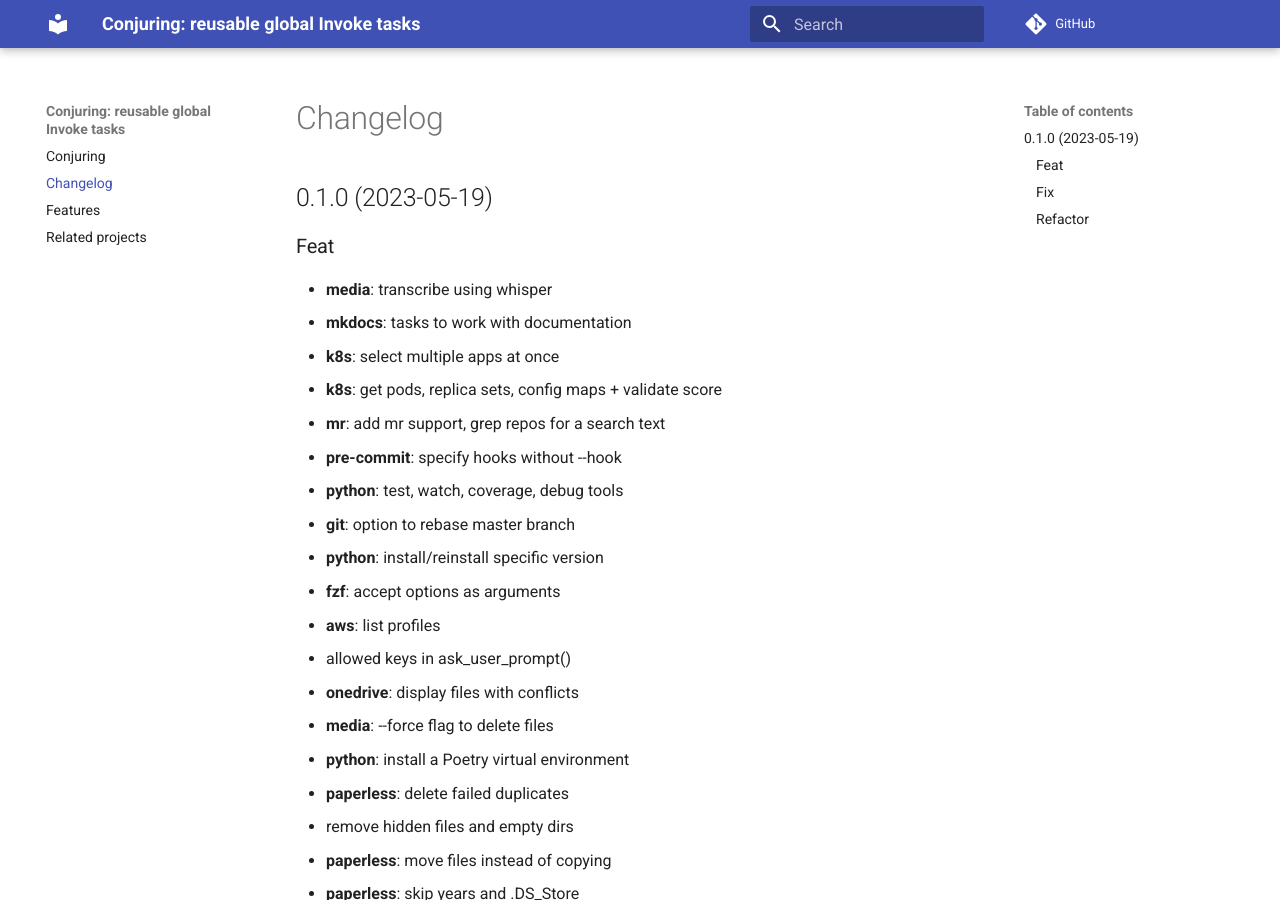
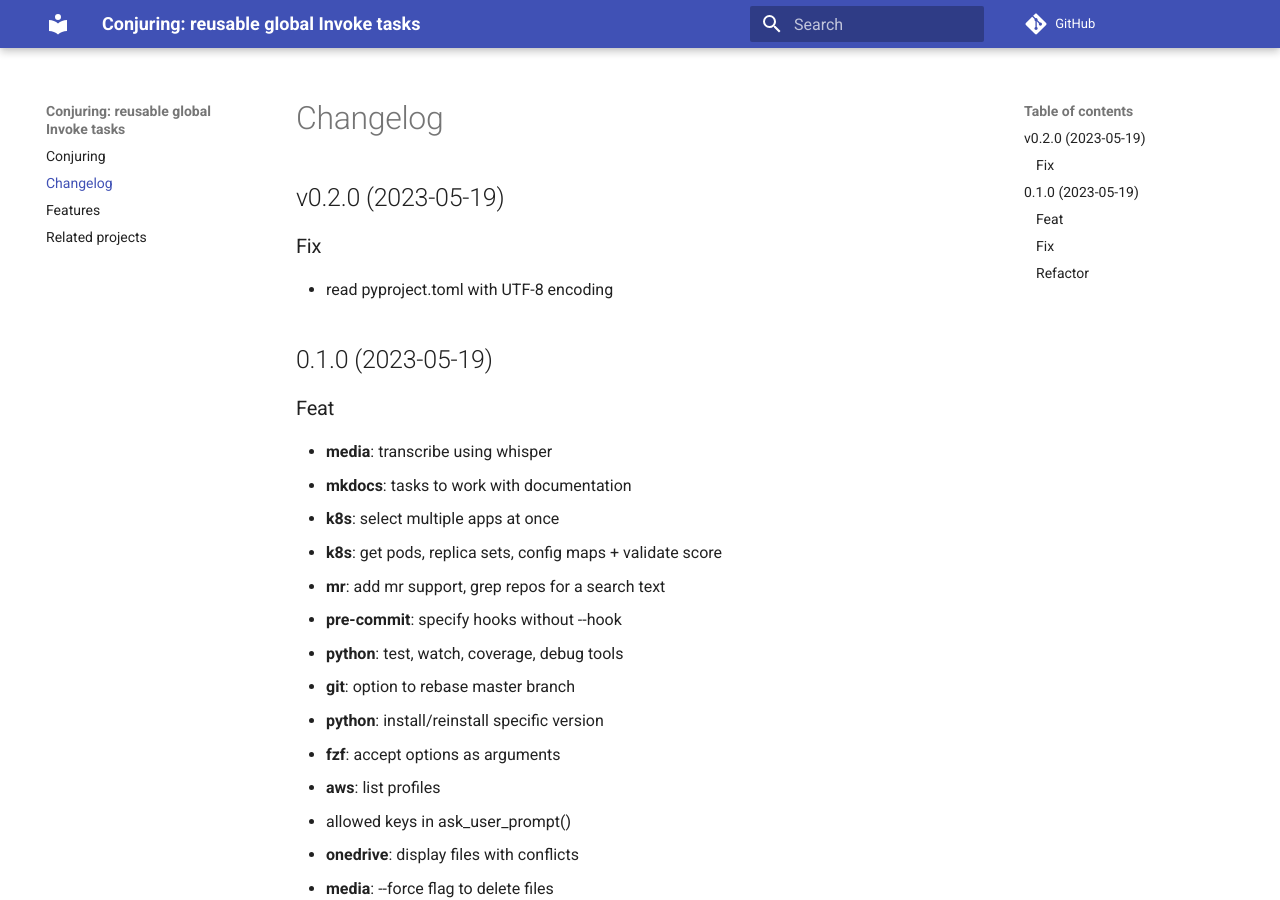
Before and after one commit to andreoliwa/conjuring, an MkDocs documentation site: the page built from docs/CHANGELOG.md, in a window 1280 px wide and 900 px high. Built offline with MkDocs 1.6.1 and Material for MkDocs 9.7.7, drawn with Linux system fonts in a browser that asks for light colours; comment, search, counter and statistics services are not loaded.

Commit message:
bump: version 0.1.0 → 0.2.0

```diff
--- a/docs/CHANGELOG.md
+++ b/docs/CHANGELOG.md
@@ -1,4 +1,10 @@
 # Changelog
+
+## v0.2.0 (2023-05-19)
+
+### Fix
+
+- read pyproject.toml with UTF-8 encoding
 
 ## 0.1.0 (2023-05-19)
 
--- a/pyproject.toml
+++ b/pyproject.toml
@@ -15,7 +15,7 @@ pytest = "*"
 
 [tool.commitizen]
 name = "cz_conventional_commits"
-version = "0.1.0"
+version = "0.2.0"
 
 # https://commitizen-tools.github.io/commitizen/bump/#configuration
 tag_format = "v$version"
```
